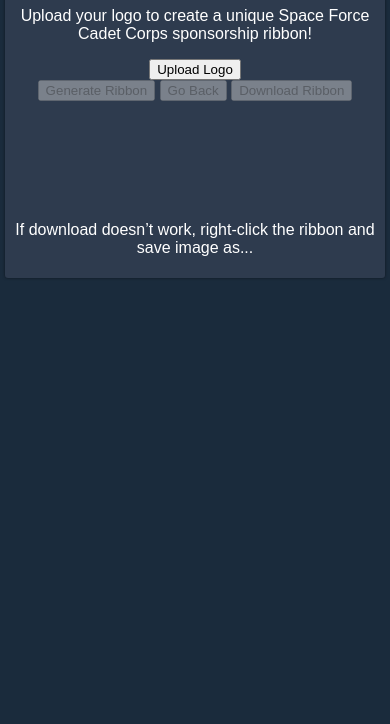
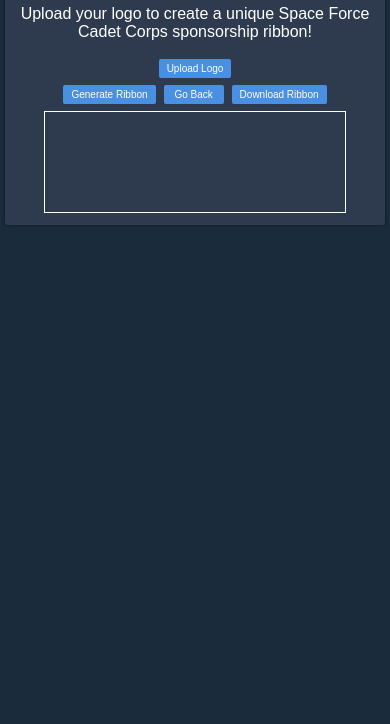
Before and after one commit to darthgaul/sfcc-ribbon-generator, a plain HTML site: page index.html in a window 390 px wide. Shown: the part 120-844 px from the top of the page. Drawn offline with Linux system fonts and the light colour scheme.

Commit message:
Update index.html

```diff
--- a/index.html
+++ b/index.html
@@ -14,7 +14,6 @@
             margin: 0;
             overflow: auto; /* Allows scrolling if content overflows */
         }
-
         #container {
             max-width: 500px;
             margin: 0 auto;
@@ -24,6 +23,85 @@
             box-shadow: 0 0 3px rgba(0,0,0,0.5);
             min-height: 100%; /* Expands with content */
             overflow: visible; /* Ensures content isn’t clipped */
+        }
+        #upload-btn, #generate-btn, #go-back-btn, #download-btn {
+            background-color: #4a90e2;
+            color: white;
+            border: none;
+            padding: 6px 12px;
+            margin: 2px;
+            cursor: pointer;
+            border-radius: 2px;
+            font-size: 12px;
+            width: auto;
+            min-width: 80px;
+        }
+        #upload-btn:hover, #generate-btn:hover, #go-back-btn:hover, #download-btn:hover {
+            background-color: #357abd;
+        }
+        #canvas {
+            width: 300px; /* Fixed width to prevent stretching */
+            height: 100px; /* Fixed height to maintain proportions */
+            margin: 5px auto; /* Center the canvas */
+            border: 1px solid #ffffff;
+        }
+        #logo-preview {
+            max-width: 100%; /* Full width, but constrained */
+            max-height: 100px; /* Limit height to prevent stretching */
+            margin: 3px auto; /* Center and minimal margin */
+            object-fit: contain; /* Maintain aspect ratio, no stretching */
+        }
+        #download-instructions {
+            display: none; /* Hidden by default */
+            margin-top: 5px; /* Space below ribbon */
+            font-size: 12px;
+            color: #ffffff;
+        }
+        .button-group {
+            margin-top: 3px;
+            display: flex;
+            justify-content: center;
+            flex-wrap: wrap;
+            gap: 4px;
+        }
+        button:disabled {
+            background-color: #5a7ea5;
+            cursor: not-allowed;
+        }
+        @media (max-width: 480px) {
+            #container {
+                max-width: 100%;
+                padding: 3px;
+            }
+            #upload-btn, #generate-btn, #go-back-btn, #download-btn {
+                padding: 4px 8px;
+                font-size: 10px;
+                min-width: 60px;
+            }
+            #logo-preview {
+                max-width: 80%; /* Slightly smaller on mobile */
+                max-height: 80px; /* Smaller height on mobile */
+            }
+            #download-instructions {
+                font-size: 10px; /* Smaller font on mobile */
+            }
+            body, #container {
+                -webkit-overflow-scrolling: touch; /* Smooth scrolling on mobile */
+            }
+        }
+        /* Optional scrollbar styling for better visibility */
+        ::-webkit-scrollbar {
+            width: 8px;
+        }
+        ::-webkit-scrollbar-track {
+            background: #2e3b4e;
+        }
+        ::-webkit-scrollbar-thumb {
+            background: #4a90e2;
+            border-radius: 4px;
+        }
+        ::-webkit-scrollbar-thumb:hover {
+            background: #357abd;
         }
     </style>
 </head>
```
Lines whose indentation alone changed are shown as unchanged.
